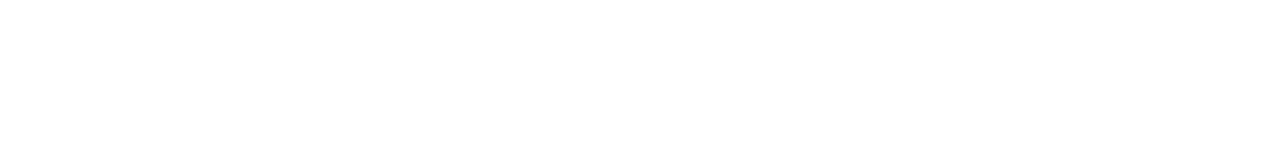
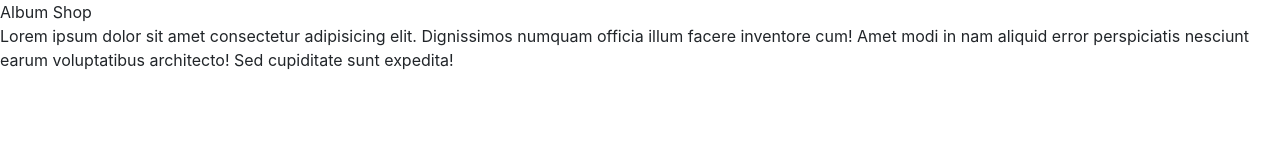
Before and after one commit to LaiTheDat/DuAnGit, a plain HTML site: page index.html in a window 1280 px wide. Drawn offline with nearby package versions, Linux system fonts and the light colour scheme.

Commit message:
update Banner

```diff
--- a/index.html
+++ b/index.html
@@ -15,7 +15,10 @@
 
 <body>
 
-    <section class="banner"></section>
+    <section class="banner">
+        <div>Album Shop</div>
+        <p>Lorem ipsum dolor sit amet consectetur adipisicing elit. Dignissimos numquam officia illum facere inventore cum! Amet modi in nam aliquid error perspiciatis nesciunt earum voluptatibus architecto! Sed cupiditate sunt expedita!</p>
+    </section>
 
     <script src="https://cdn.jsdelivr.net/npm/jquery@3.5.1/dist/jquery.slim.min.js"
         integrity="sha384-DfXdz2htPH0lsSSs5nCTpuj/zy4C+OGpamoFVy38MVBnE+IbbVYUew+OrCXaRkfj"
```
